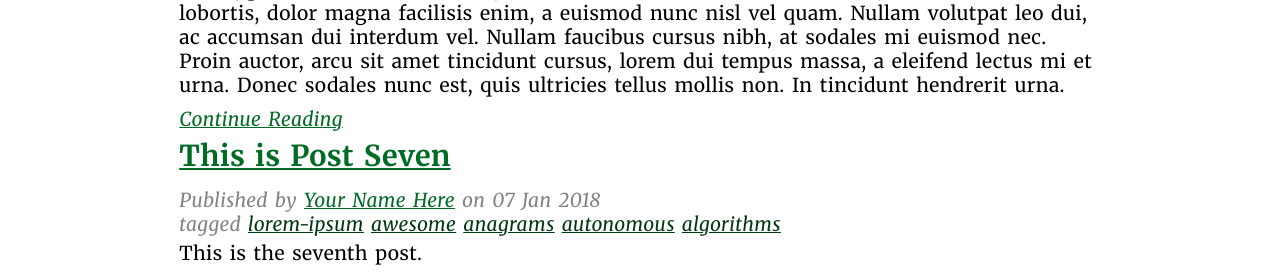
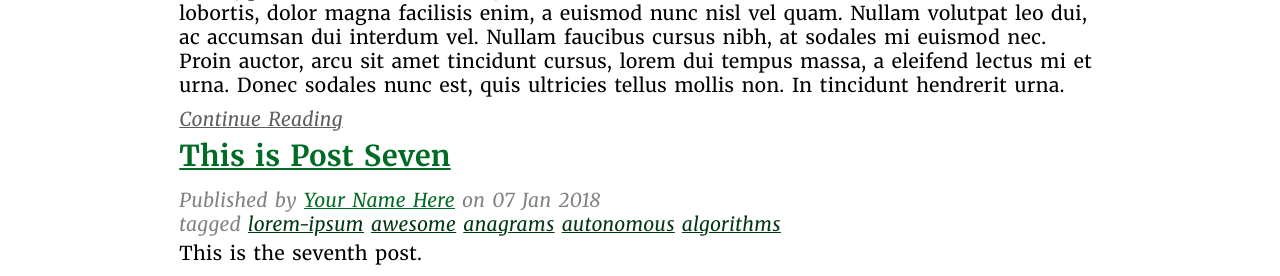
Before and after one commit to samba/jekyll-solace-theme, a Jekyll site: the page built from index.html, in a window 1280 px wide. Shown: the part 305-581 px from the top of the page. Built offline with Jekyll 4.4.1, drawn with Linux system fonts in a browser that asks for light colours; nearby versions of some CDN libraries.

Commit message:
read more links more subtle

```diff
--- a/_sass/blog.scss
+++ b/_sass/blog.scss
@@ -33,6 +33,7 @@ body {
 
                 a.readmore {
                     font-style: italic;
+                    color: $text-color-shade;
                 }
 
             }
```
